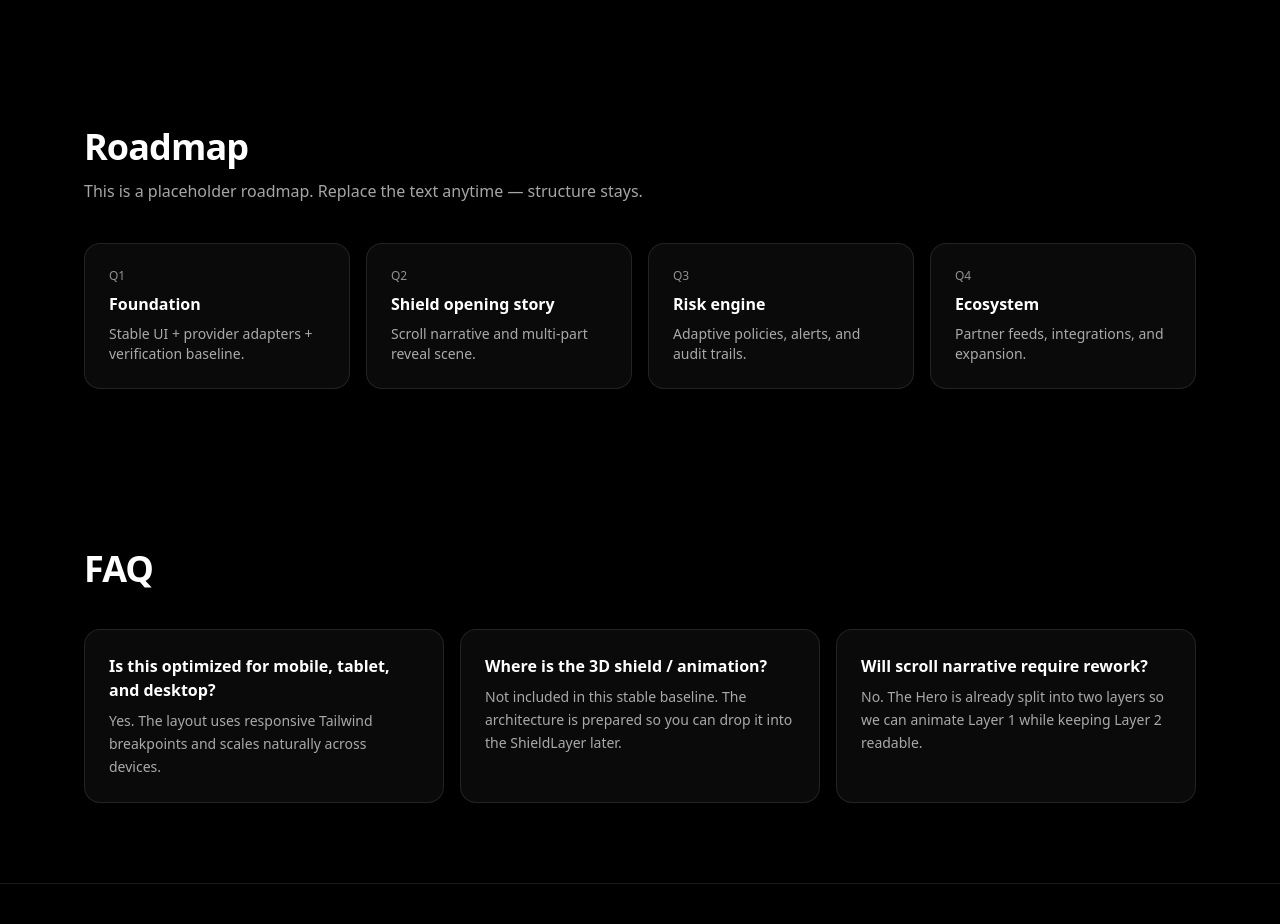
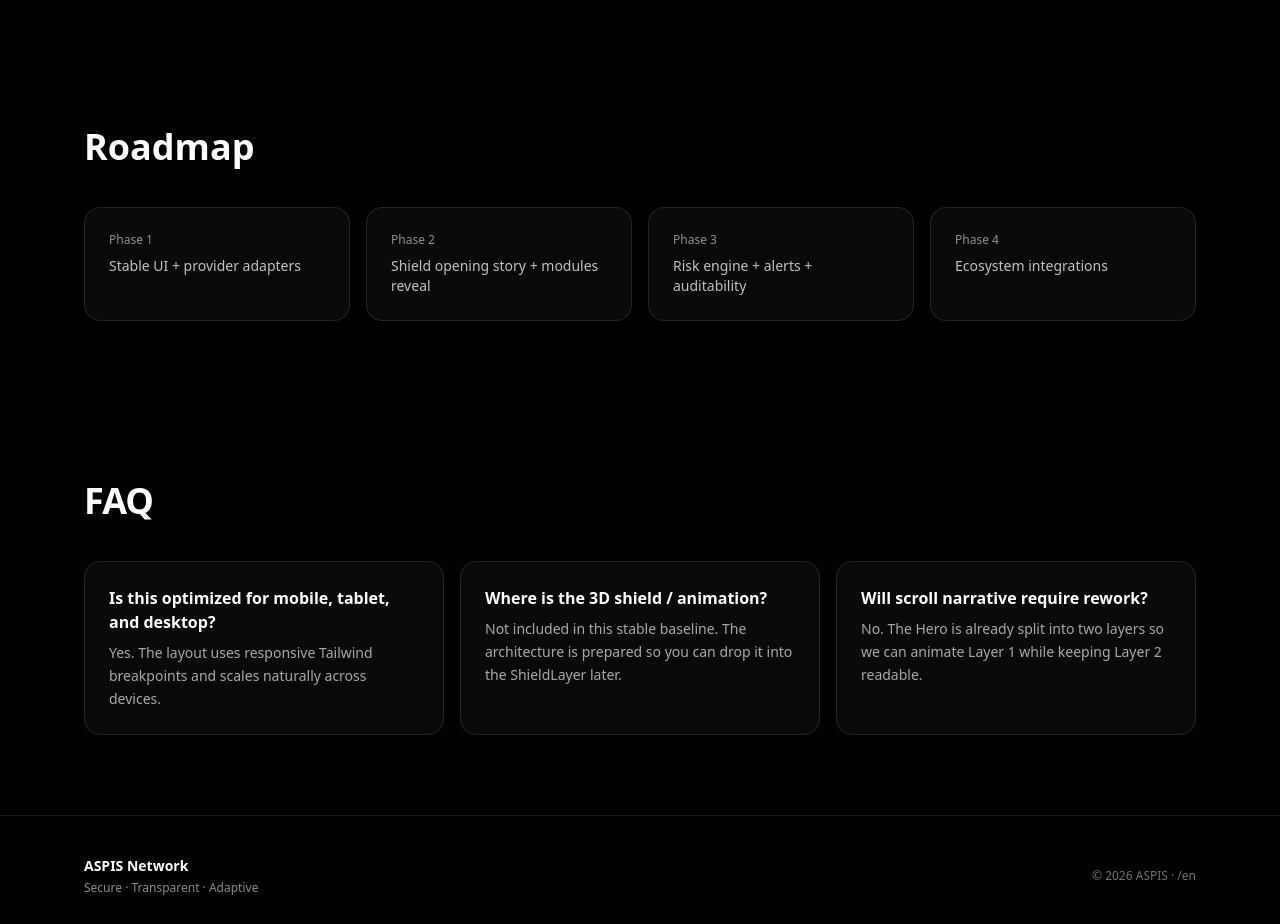
Before and after one commit to SergejMasich/aspis-network-v3, a Next.js app: page /en in a window 1280 px wide. Shown: the part 3220-4144 px from the top of the page. Built offline with nearby package versions, Linux system fonts and the light colour scheme.

Commit message:
Update Roadmap.tsx

```diff
--- a/components/sections/Roadmap.tsx
+++ b/components/sections/Roadmap.tsx
@@ -1,25 +1,24 @@
-const STEPS = [
-  { q: "Q1", t: "Foundation", d: "Stable UI + provider adapters + verification baseline." },
-  { q: "Q2", t: "Shield opening story", d: "Scroll narrative and multi-part reveal scene." },
-  { q: "Q3", t: "Risk engine", d: "Adaptive policies, alerts, and audit trails." },
-  { q: "Q4", t: "Ecosystem", d: "Partner feeds, integrations, and expansion." }
-];
+import { copy, Locale } from "@/lib/copy";
 
-export default function Roadmap() {
+export default function Roadmap({ locale }: { locale: Locale }) {
+  const t = copy[locale];
+
+  const steps = [
+    ["Phase 1", "Stable UI + provider adapters"],
+    ["Phase 2", "Shield opening story + modules reveal"],
+    ["Phase 3", "Risk engine + alerts + auditability"],
+    ["Phase 4", "Ecosystem integrations"],
+  ];
+
   return (
     <section id="roadmap" className="bg-black py-20">
-      <div className="mx-auto w-full max-w-6xl px-5">
-        <h2 className="text-3xl font-semibold tracking-tight sm:text-4xl">Roadmap</h2>
-        <p className="mt-3 max-w-2xl text-white/65">
-          This is a placeholder roadmap. Replace the text anytime — structure stays.
-        </p>
-
+      <div className="mx-auto max-w-6xl px-5">
+        <h2 className="text-3xl font-semibold sm:text-4xl">{t.sections.roadmapTitle}</h2>
         <div className="mt-10 grid gap-4 sm:grid-cols-2 lg:grid-cols-4">
-          {STEPS.map((s) => (
-            <div key={s.q} className="glass rounded-2xl p-6">
-              <div className="text-xs text-white/55">{s.q}</div>
-              <div className="mt-2 text-base font-semibold">{s.t}</div>
-              <div className="mt-2 text-sm text-white/65">{s.d}</div>
+          {steps.map(([a, b]) => (
+            <div key={a} className="glass rounded-2xl p-6">
+              <div className="text-xs text-white/55">{a}</div>
+              <div className="mt-2 text-sm text-white/75">{b}</div>
             </div>
           ))}
         </div>
```
